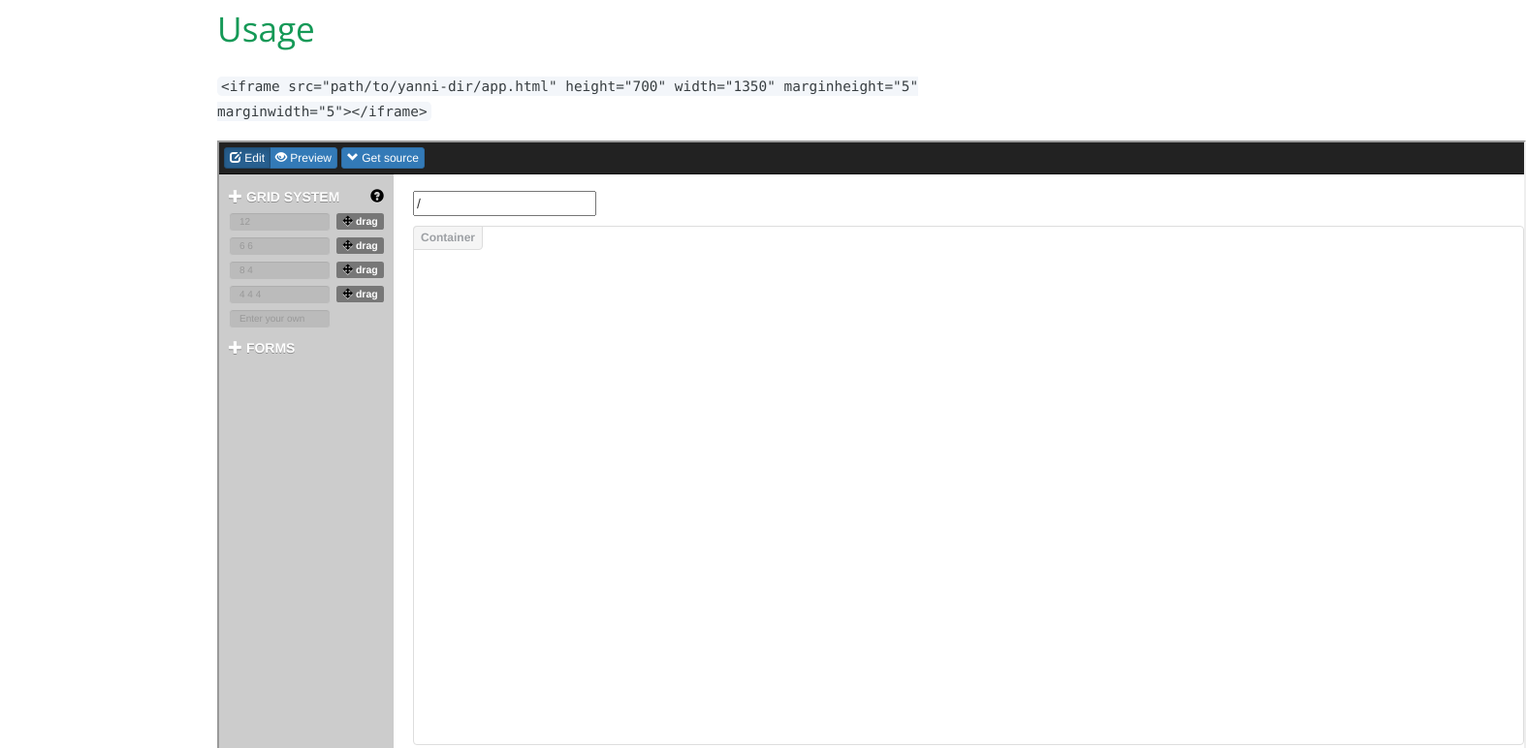
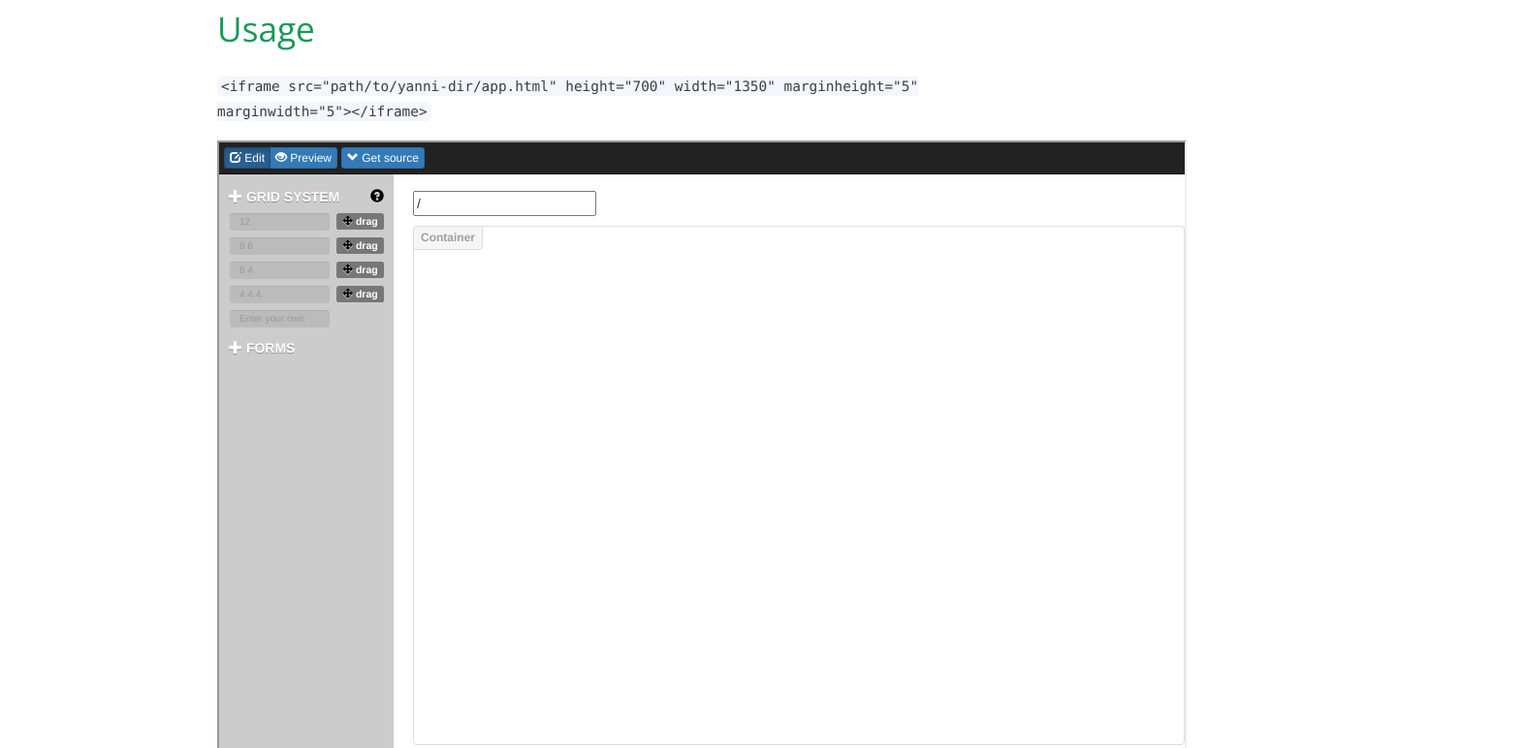
Before and after one commit to summitech/yanni, a plain HTML site: page index.html in a window 1280 px wide. Shown: the part 764-1536 px from the top of the page at 97% size, 1574 px wide, since content can reach past the window. Drawn offline with nearby package versions, Linux system fonts and the light colour scheme.

Commit message:
updated the width of the demo page

```diff
--- a/index.html
+++ b/index.html
@@ -44,7 +44,7 @@
 <p><code>&lt;iframe src="path/to/yanni-dir/app.html" height="700" width="1350" marginheight="5" marginwidth="5"&gt;&lt;/iframe&gt;</code></p>
 
       <section>
-        <iframe src="app.html" height="700" width="1350" marginheight="5" marginwidth="5"></iframe>
+        <iframe src="app.html" height="700" width="1000" marginheight="5" marginwidth="5"></iframe>
       </section>
 
 
```
